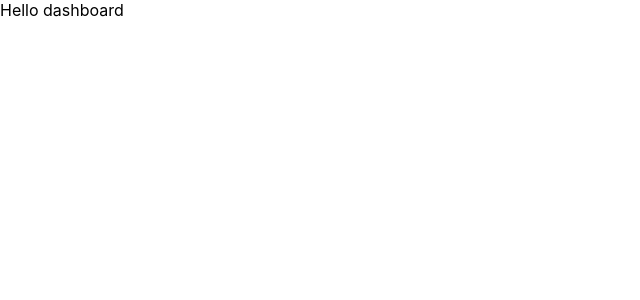
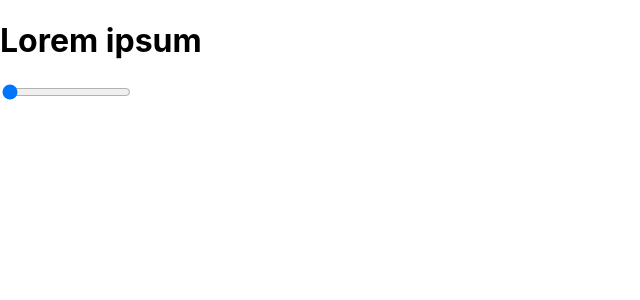
Before and after one commit to campbellgoe/app, a React (Create React App) app: page /dashboard in a window 1280 px wide. Shown: the top 300 px of the page, without its empty margins (0-640 px from the left). Built offline with nearby package versions, Linux system fonts and the light colour scheme.

Commit message:
start on Dashboard

```diff
--- a/src/pages/Dashboard.tsx
+++ b/src/pages/Dashboard.tsx
@@ -1,18 +1,78 @@
 import React from "react";
-// import styles from '../App.module.scss';
+import Title from "../components/Title";
 
-class Dashboard extends React.Component {
+type RangeIndexSelectorProps = {
+  maxItems: number;
+  selectedIndex: number;
+  setSelectedIndex: (newIndex: number) => void
+}
+
+class RangeIndexSelector extends React.Component<RangeIndexSelectorProps> {
   render(){
-    // const { container, header, main, footer } = styles
+    const { maxItems, setSelectedIndex, selectedIndex } = this.props
     return (
-      <div>Hello dashboard</div>
-      // <div className={container}>
-      //   <header className={header}>
+      <input
+        type="range"
+        min={0}
+        max={maxItems - 1}
+        step={1}
+        value={selectedIndex}
+        onChange={e => setSelectedIndex(parseInt(e.target.value))}
+      />
+    )
+  }
+}
+type DashboardStateType = {
+  loaded: boolean;
+  data: {
+    title: string
+    attributes: {
+      name: string;
+      value: number;
+      unit: string;
+    }[]
+  }[];
+  selectedIndex: number
+}
+class Dashboard extends React.Component<{}, DashboardStateType> {
 
-      //   </header>
-      //   <main className={main}></main>
-      //   <footer className={footer}></footer>
-      // </div>
+  state = {
+    loaded: false,
+    data: [],
+    selectedIndex: 0
+  }
+
+  componentDidMount() {
+    const fetchAndSetData = async () => {
+      const res = await fetch('/data.json')
+      const data = await res.json()
+      this.setState({ data, loaded: true, selectedIndex: 0 })
+    }
+    fetchAndSetData()
+  }
+  render(){
+    if(!this.state.loaded) {
+      return (
+        <div>Loading...</div>
+      )
+    }
+    const { data, selectedIndex } = this.state
+    const item = data[selectedIndex]
+    const { title, attributes } = item
+    return (
+      <div>
+        <Title>{title}</Title>
+        <RangeIndexSelector
+        maxItems={data.length}
+        setSelectedIndex={(newIndex: number) => {
+          this.setState(state => ({
+            ...state,
+            selectedIndex: newIndex
+          }))
+        }}
+        selectedIndex={selectedIndex}
+        />
+      </div>
     )
   }
 }
```
